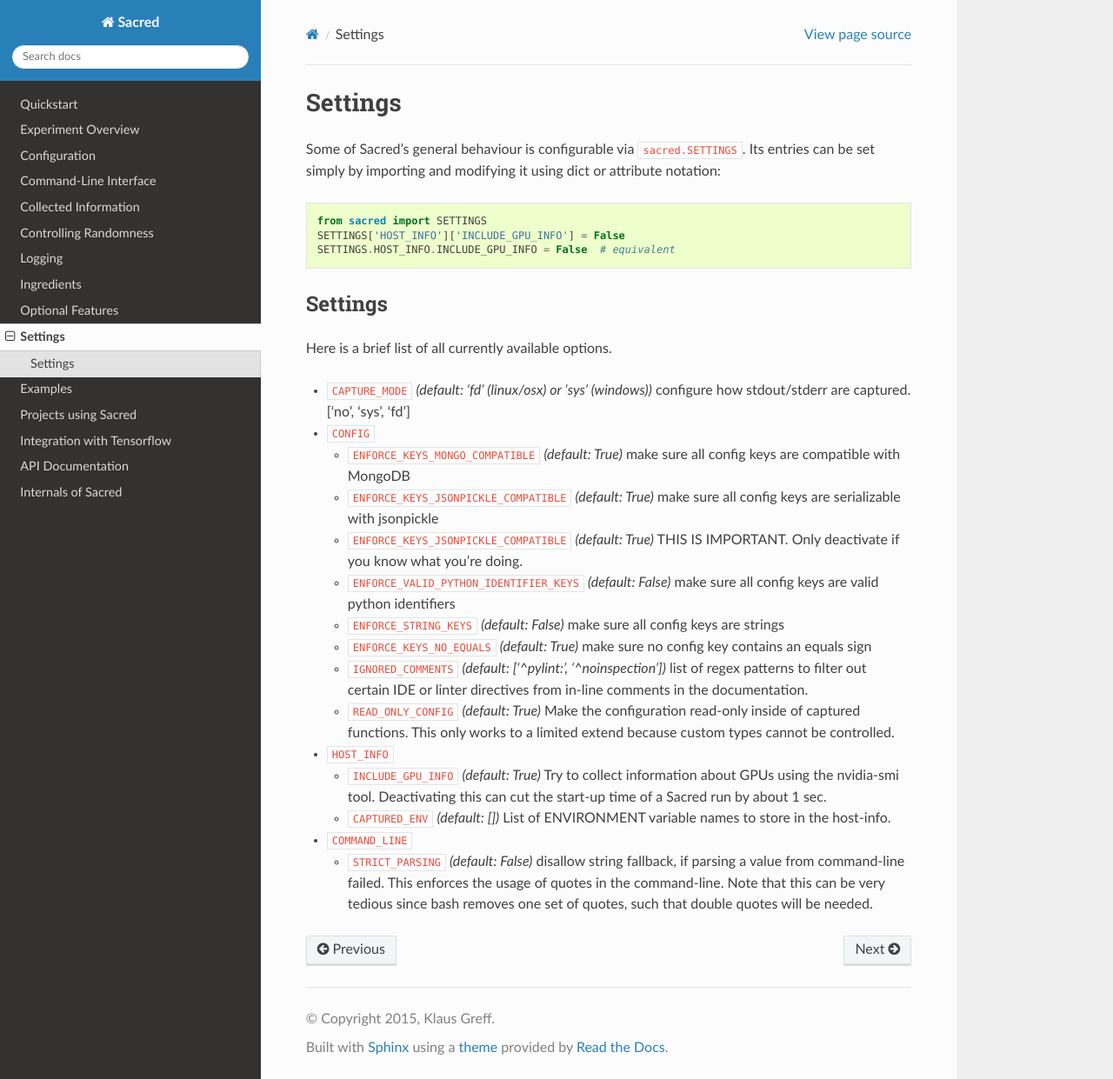
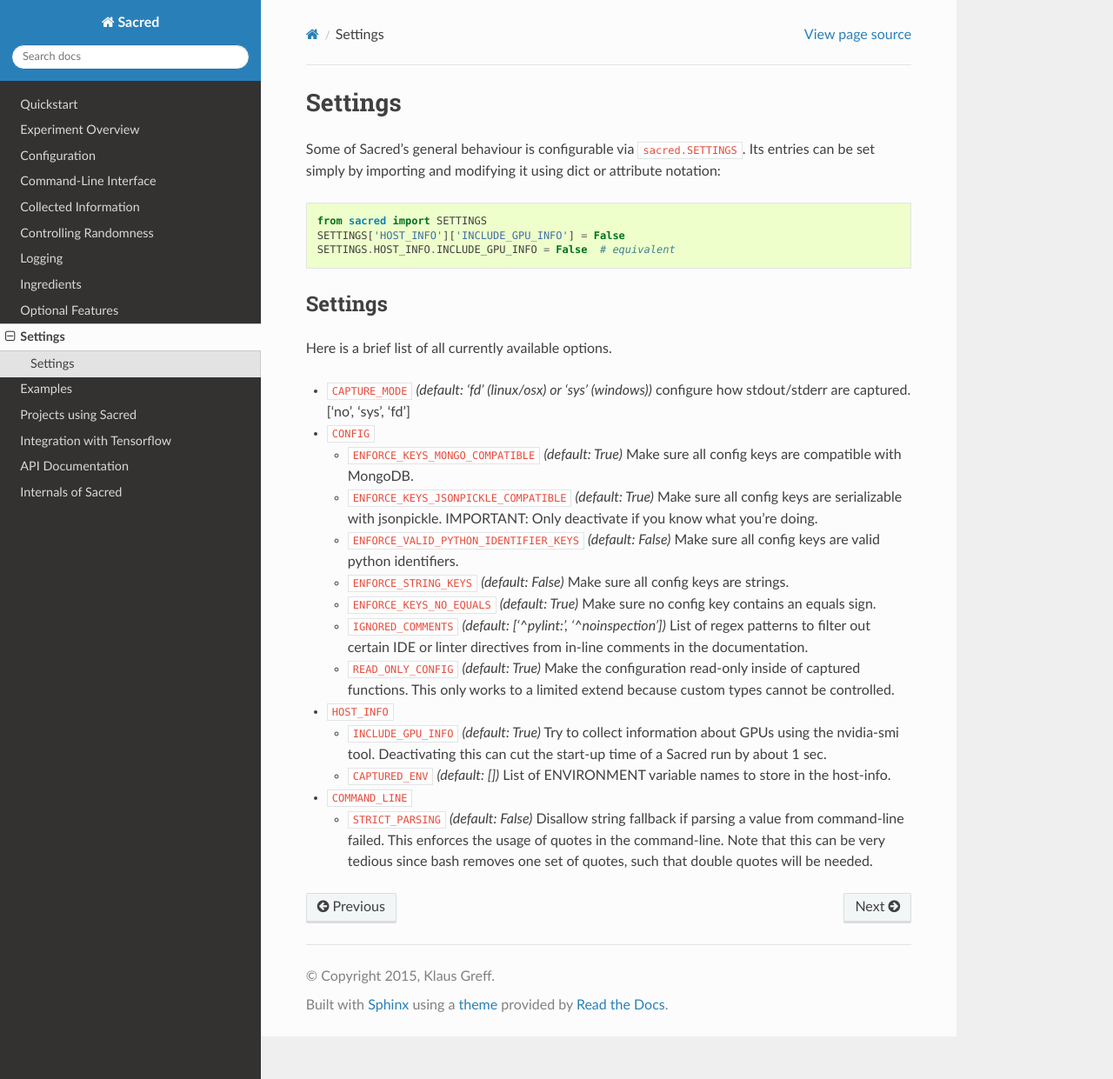
Before and after one commit to IDSIA/sacred, a Sphinx documentation site: the page built from docs/settings.rst, in a window 1280 px wide and 1241 px high. Shown: the whole window at 87% size. Built offline with Sphinx 7.4.7 and the Read the Docs theme 2.0.0, drawn with Linux system fonts in a browser that asks for light colours; pages that are not in the unit, such as notebooks, are missing from menus; the version number could not be read and is left out.

Commit message:
Update settings doc (fixes #778)

```diff
--- a/docs/settings.rst
+++ b/docs/settings.rst
@@ -23,19 +23,18 @@ Here is a brief list of all currently available options.
 * ``CONFIG``
 
   * ``ENFORCE_KEYS_MONGO_COMPATIBLE`` *(default: True)*
-    make sure all config keys are compatible with MongoDB
+    Make sure all config keys are compatible with MongoDB.
   * ``ENFORCE_KEYS_JSONPICKLE_COMPATIBLE`` *(default: True)*
-    make sure all config keys are serializable with jsonpickle
-  * ``ENFORCE_KEYS_JSONPICKLE_COMPATIBLE`` *(default: True)*
-    THIS IS IMPORTANT. Only deactivate if you know what you're doing.
+    Make sure all config keys are serializable with jsonpickle.
+    IMPORTANT: Only deactivate if you know what you're doing.
   * ``ENFORCE_VALID_PYTHON_IDENTIFIER_KEYS`` *(default: False)*
-    make sure all config keys are valid python identifiers
+    Make sure all config keys are valid python identifiers.
   * ``ENFORCE_STRING_KEYS`` *(default: False)*
-    make sure all config keys are strings
+    Make sure all config keys are strings.
   * ``ENFORCE_KEYS_NO_EQUALS`` *(default: True)*
-    make sure no config key contains an equals sign
+    Make sure no config key contains an equals sign.
   * ``IGNORED_COMMENTS`` *(default: ['^pylint:', '^noinspection'])*
-    list of regex patterns to filter out certain IDE or linter directives
+    List of regex patterns to filter out certain IDE or linter directives
     from in-line comments in the documentation.
   * ``READ_ONLY_CONFIG`` *(default: True)*
     Make the configuration read-only inside of captured functions. This
@@ -54,7 +53,7 @@ Here is a brief list of all currently available options.
 * ``COMMAND_LINE``
 
   * ``STRICT_PARSING`` *(default: False)*
-    disallow string fallback, if parsing a value from command-line failed.
+    Disallow string fallback if parsing a value from command-line failed.
     This enforces the usage of quotes in the command-line. Note that this can
     be very tedious since bash removes one set of quotes, such that double
     quotes will be needed.
```
